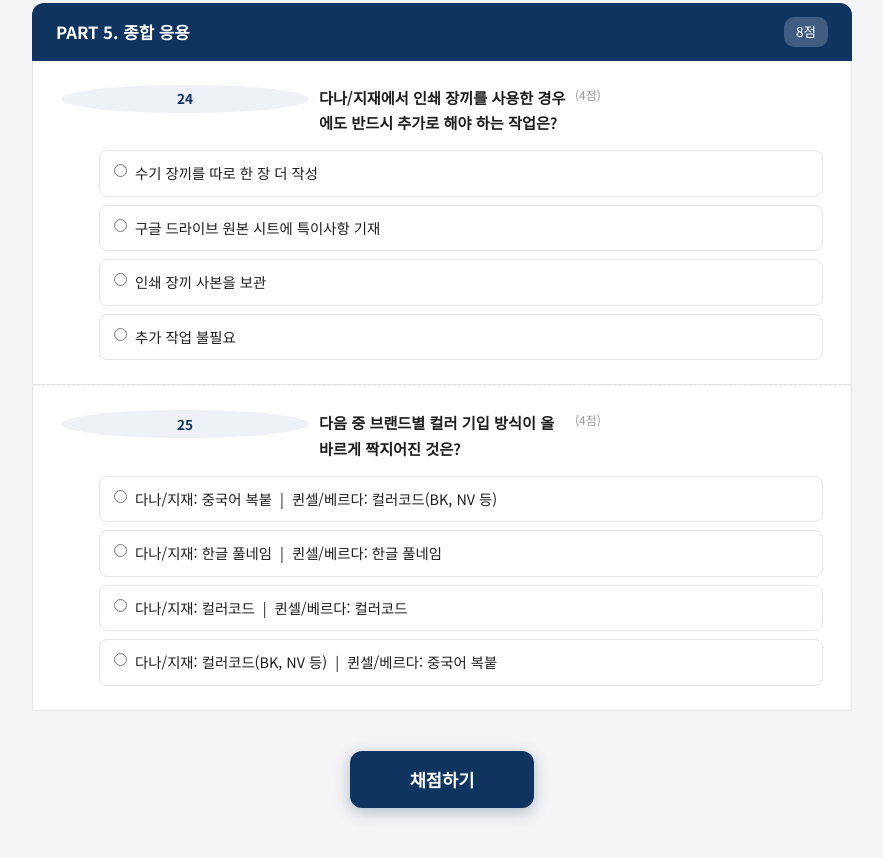
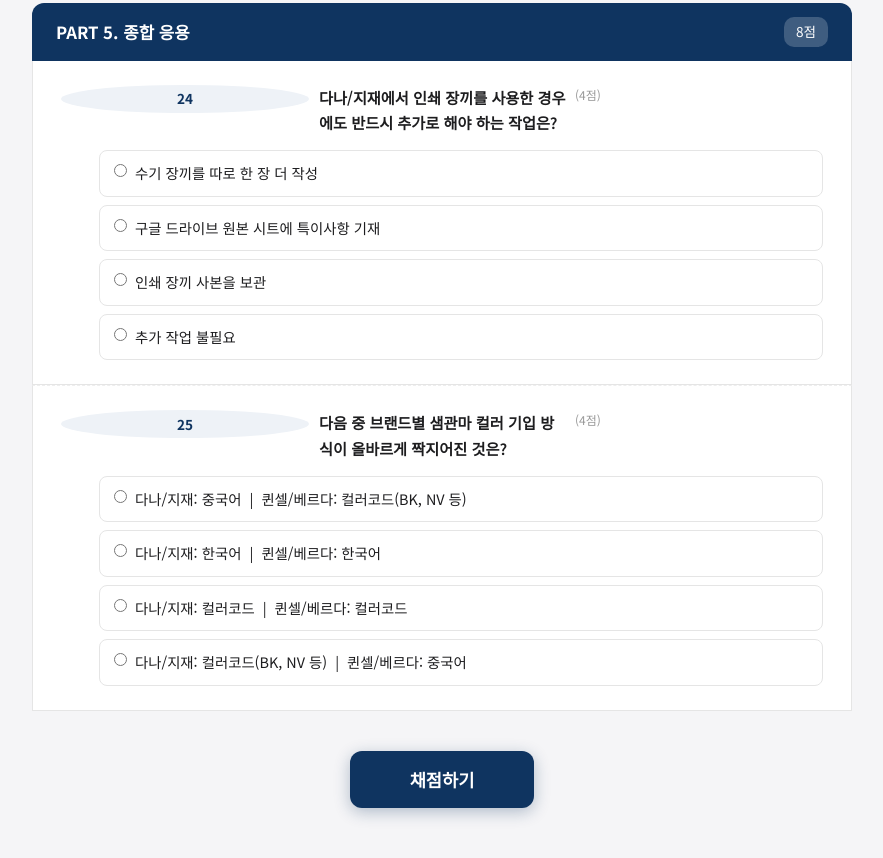
Before and after one commit to hanna558/china-sample-quiz, a plain HTML site: page index.html in a window 1280 px wide. Shown: the part 7615-8473 px from the top of the page, without its empty margins (198-1081 px from the left). Drawn offline with Linux system fonts and the light colour scheme.

Commit message:
Update Q25: 샘관마 컬러 기입 문구 수정

```diff
--- a/index.html
+++ b/index.html
@@ -354,12 +354,12 @@
   </div>
 
   <div class="q-card" data-answer="4" data-points="4">
-    <div class="q-text"><span class="q-num">25</span><span>다음 중 브랜드별 컬러 기입 방식이 올바르게 짝지어진 것은?</span><span class="q-points">(4점)</span></div>
+    <div class="q-text"><span class="q-num">25</span><span>다음 중 브랜드별 샘관마 컬러 기입 방식이 올바르게 짝지어진 것은?</span><span class="q-points">(4점)</span></div>
     <div class="choices single-col">
-      <label class="choice"><input type="radio" name="q25" value="1"> 다나/지재: 중국어 복붙 &nbsp;|&nbsp; 퀸셀/베르다: 컬러코드(BK, NV 등)</label>
-      <label class="choice"><input type="radio" name="q25" value="2"> 다나/지재: 한글 풀네임 &nbsp;|&nbsp; 퀸셀/베르다: 한글 풀네임</label>
+      <label class="choice"><input type="radio" name="q25" value="1"> 다나/지재: 중국어 &nbsp;|&nbsp; 퀸셀/베르다: 컬러코드(BK, NV 등)</label>
+      <label class="choice"><input type="radio" name="q25" value="2"> 다나/지재: 한국어 &nbsp;|&nbsp; 퀸셀/베르다: 한국어</label>
       <label class="choice"><input type="radio" name="q25" value="3"> 다나/지재: 컬러코드 &nbsp;|&nbsp; 퀸셀/베르다: 컬러코드</label>
-      <label class="choice"><input type="radio" name="q25" value="4"> 다나/지재: 컬러코드(BK, NV 등) &nbsp;|&nbsp; 퀸셀/베르다: 중국어 복붙</label>
+      <label class="choice"><input type="radio" name="q25" value="4"> 다나/지재: 컬러코드(BK, NV 등) &nbsp;|&nbsp; 퀸셀/베르다: 중국어</label>
     </div>
     <div class="answer-reveal"></div>
   </div>
```
